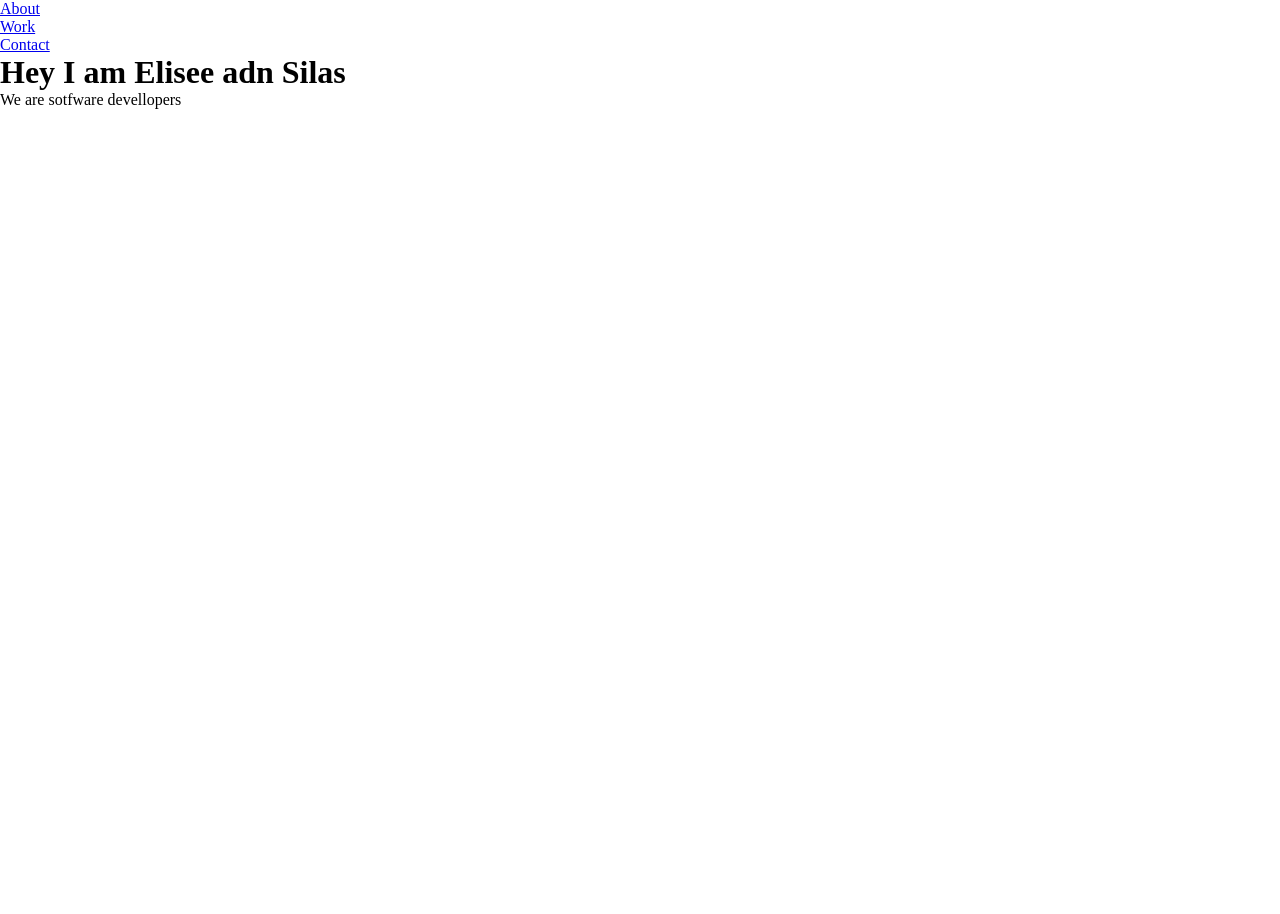
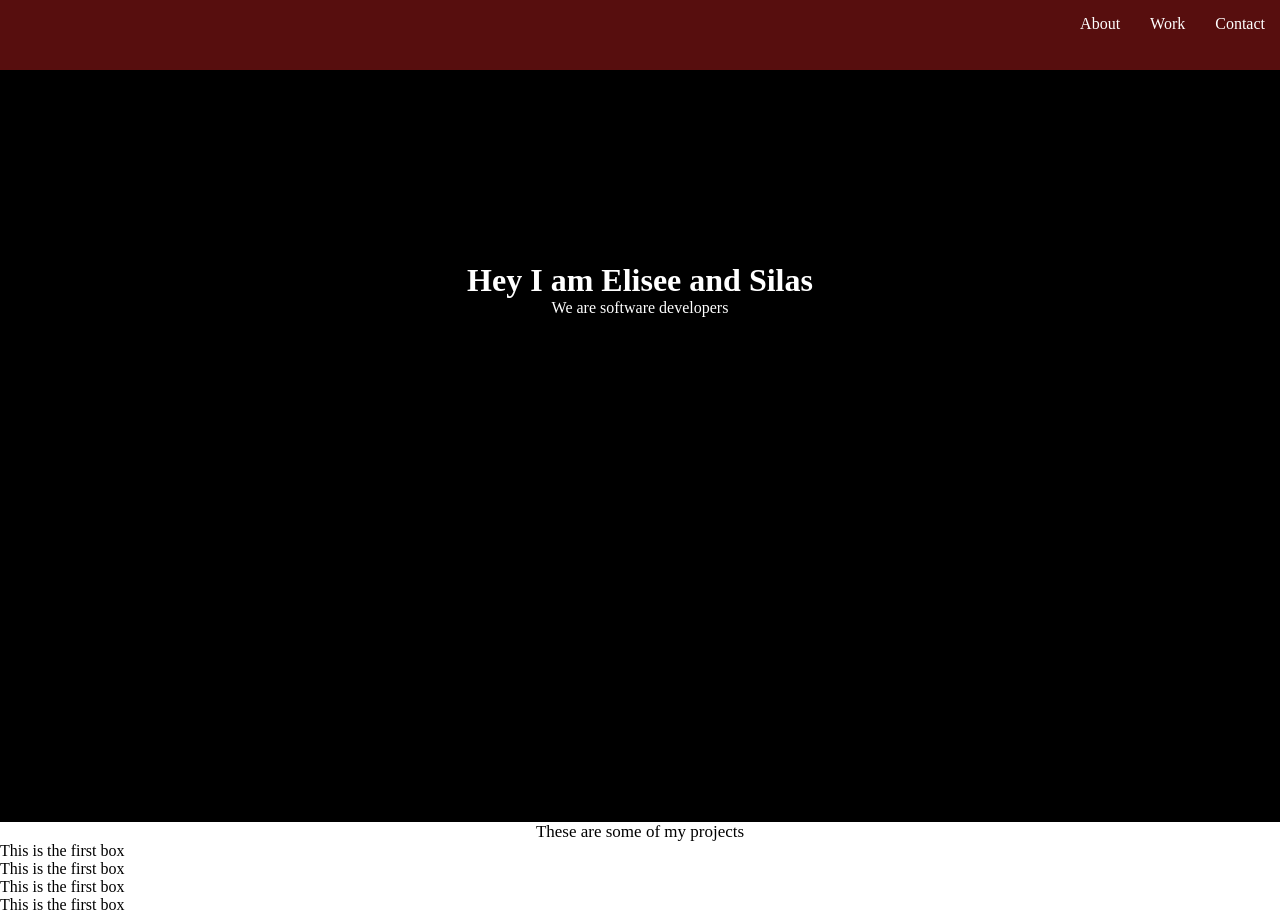
Before and after one commit to Elisee2020/Elisee_and_silasProject, a plain HTML site: page index.html in a window 1280 px wide. Before the commit the page ends 800 px from the top, so only its background shows below. Drawn offline with Linux system fonts and the light colour scheme.

Commit message:
added some features

```diff
--- a/index.html
+++ b/index.html
@@ -17,9 +17,18 @@
             </ul>
         </nav>
     </div>
-    <div id="Intro">
-        <h1>Hey I am Elisee adn Silas</h1>
-        <p>We are sotfware devellopers</p>
+    <div id="intro">
+        <h1>Hey I am Elisee and Silas</h1>
+        <p>We are software developers</p>
+    </div>
+    <div id="projects">
+        These are some of my projects
+    </div>
+    <div id="container" class="project-tile">
+        <div>This is the first box</div>
+        <div>This is the first box</div>
+        <div>This is the first box</div>
+        <div>This is the first box</div>
     </div>
 </body>
 </html>
--- a/style.css
+++ b/style.css
@@ -2,3 +2,32 @@
     padding: 0;
     margin: 0;
 }
+ul {
+    list-style-type: none;
+    background-color: rgb(87, 14, 14);
+    width: 100%;
+    height: 70px;
+    display: flex;
+    justify-content: flex-end;
+}
+
+li a{
+    display: block;
+    padding: 15px;
+    text-decoration: none;
+    color: white;
+}
+#intro{
+    height: 70vh;
+    width: 100%;
+    text-align: center;
+    margin: auto;
+    padding-top: 15%;
+    background-color: black;
+    color: white;
+}
+#projects{
+    text-align: center;
+    font-size: 17px;
+    text-align: center;
+}
```
